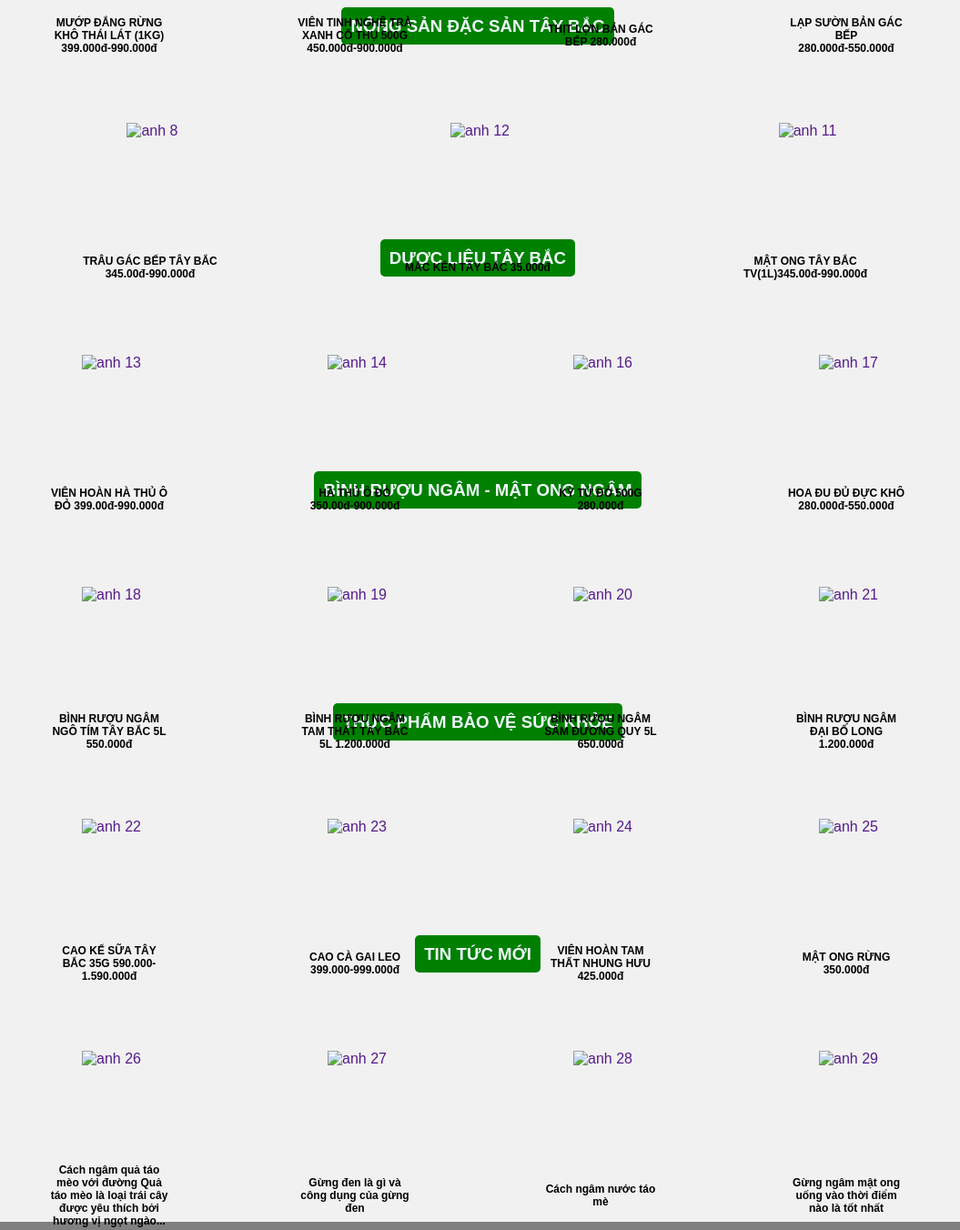
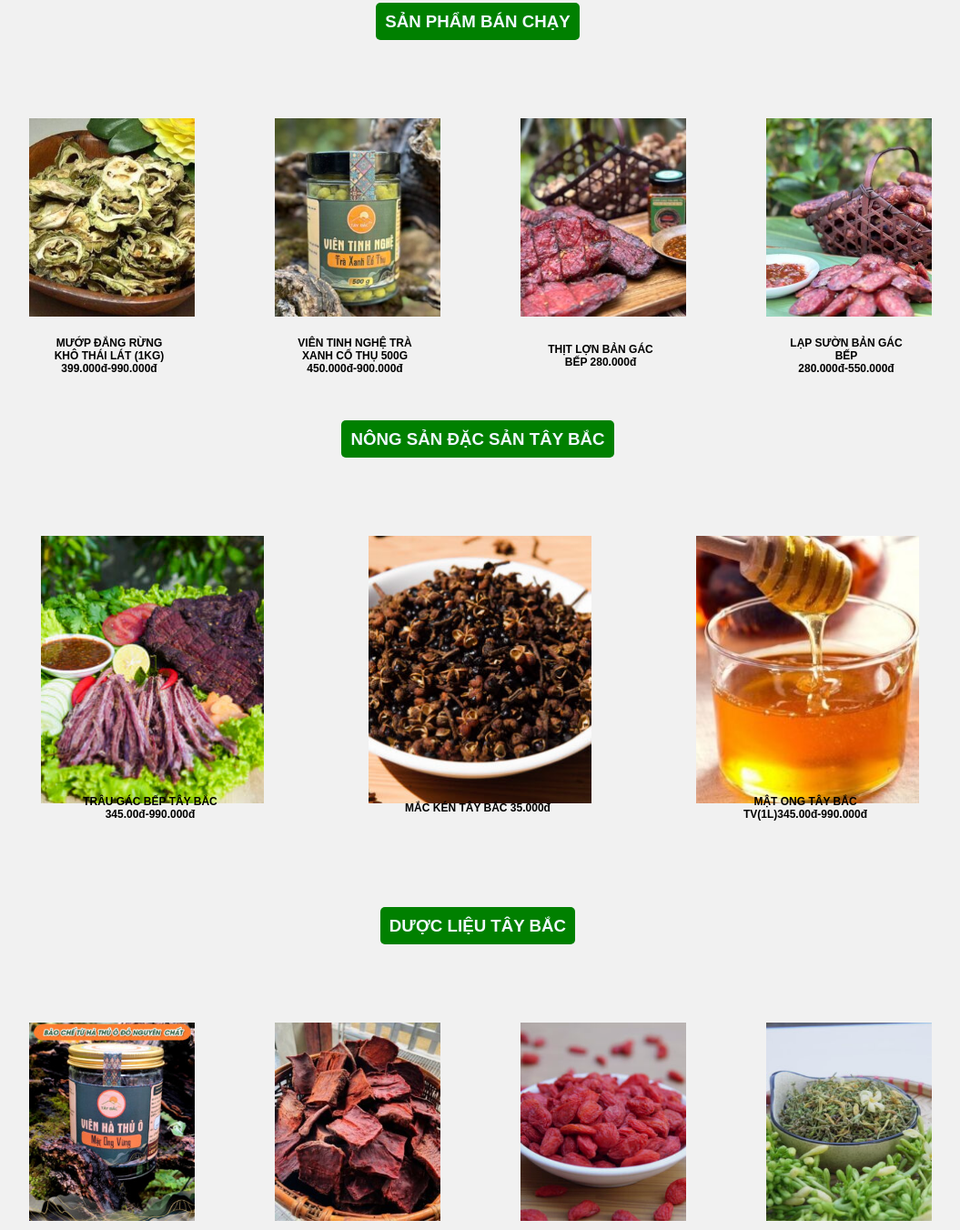
Before and after one commit to manhbinh2610/manhbinh, a plain HTML site: page index.html in a window 1280 px wide. Shown: the part 939-2291 px from the top of the page at 91% size, without its empty margins (115-1170 px from the left). Drawn offline with Linux system fonts and the light colour scheme; files whose address does not match are found by name.

Commit message:
Update index.html

```diff
--- a/index.html
+++ b/index.html
@@ -9,7 +9,7 @@
 <body>
     <div class="top">
        <ul>
-        <a href=""><img src="img/PNG-2-1035x800.png" alt=""></a>
+        <a href=""><img src="./PNG-2-1035x800.png" alt=""></a>
         <form action="">
             <input type="text"  placeholder="Tìm kiếm sản phẩm🔍">
         </form>
@@ -37,124 +37,124 @@
     </main>
     <div class="flex">
         <a href="" class="image-link">
-            <img src="img/anh1.jpg" alt="anh 1">
+            <img src="./anh1.jpg" alt="anh 1">
         </a>
         <a href="" class="image-link">
-            <img src="img/anh2.jpg" alt="anh 2">
+            <img src="./anh2.jpg" alt="anh 2">
         </a>
         <a href="" class="image-link">
-            <img src="img/anh3.jpg" alt="anh 3">
+            <img src="./anh3.jpg" alt="anh 3">
         </a>
     </div>
     <h3><a href="">SẢN PHẨM BÁN CHẠY</a></h3>
     <div class="flex">
         <a href="" class="image-link">
-            <img src="img/anh4.jpg" alt="anh 4">
+            <img src="./anh4.jpg" alt="anh 4">
             <div class="image-text">MƯỚP ĐẮNG RỪNG KHÔ THÁI LÁT (1KG) 399.000đ-990.000đ</div>
         </a>
         <a href="" class="image-link">
-            <img src="img/anh5.jpg" alt="anh 5">
+            <img src="./anh5.jpg" alt="anh 5">
             <div class="image-text"> VIÊN TINH NGHỆ TRÀ XANH CỔ THỤ 500G 450.000đ-900.000đ</div>
         </a>
         <a href="" class="image-link">
-            <img src="img/anh6.jpg" alt="anh 6">
+            <img src="./anh6.jpg" alt="anh 6">
             <div class="image-text"> THỊT LỢN BẢN GÁC BẾP 280.000đ</div>
         </a>
         <a href="" class="image-link">
-            <img src="img/anh7.jpg" alt="anh 7">
+            <img src="./anh7.jpg" alt="anh 7">
             <div class="image-text"> LẠP SƯỜN BẢN GÁC BẾP 280.000đ-550.000đ</div>
         </a>
     </div>
     <h3><a href="">NÔNG SẢN ĐẶC SẢN TÂY BẮC</a></h3>
     <div class="flex">
         <a href="" class="image-link">
-            <img src="img/anh8.jpg" alt="anh 8">
+            <img src="./anh8.jpg" alt="anh 8">
             <div class="image-text"> TRÂU GÁC BẾP TÂY BẮC 345.00đ-990.000đ</div>
         </a>
         <a href="" class="image-link">
-            <img src="img/anh12.jpg" alt="anh 12">
+            <img src="./anh12.jpg" alt="anh 12">
             <div class="image-text"> MẮC KÉN TÂY BẮC 35.000đ</div>
         </a>
         <a href="" class="image-link">
-            <img src="img/anh11.jpg" alt="anh 11">
+            <img src="./anh11.jpg" alt="anh 11">
             <div class="image-text"> MẬT ONG TÂY BẮC TV(1L)345.00đ-990.000đ</div>
         </a>
     </div>
     <h3><a href="">DƯỢC LIỆU TÂY BẮC</a></h3>
     <div class="flex">
         <a href="" class="image-link">
-            <img src="img/anh13.jpg" alt="anh 13">
+            <img src="./anh13.jpg" alt="anh 13">
             <div class="image-text"> VIÊN HOÀN HÀ THỦ Ô ĐỎ 399.00đ-990.000đ</div>
         </a>
         <a href="" class="image-link">
-            <img src="img/anh14.jpg" alt="anh 14">
+            <img src="./anh14.jpg" alt="anh 14">
             <div class="image-text"> HÀ THỦ Ô ĐỎ 350.00đ-900.000đ</div>
         </a>
         <a href="" class="image-link">
-            <img src="img/anh16.jpg" alt="anh 16">
+            <img src="./anh16.jpg" alt="anh 16">
             <div class="image-text">KỲ TỬ ĐỎ 500G  280.000đ</div>
         </a>
         <a href="" class="image-link">
-            <img src="img/anh17.jpg" alt="anh 17">
+            <img src="./anh17.jpg" alt="anh 17">
             <div class="image-text"> HOA ĐU ĐỦ ĐỰC KHÔ 280.000đ-550.000đ</div>
         </a>
     </div>
     <h3><a href="">BÌNH RƯỢU NGÂM - MẬT ONG NGÂM </a></h3>
     <div class="flex">
         <a href="" class="image-link">
-            <img src="img/anh18.jpg" alt="anh 18">
+            <img src="./anh18.jpg" alt="anh 18">
             <div class="image-text"> BÌNH RƯỢU NGÂM NGÔ TÍM TÂY BẮC 5L 550.000đ</div>
         </a>
         <a href="" class="image-link">
-            <img src="img/anh19.jpg" alt="anh 19">
+            <img src="./anh19.jpg" alt="anh 19">
             <div class="image-text"> BÌNH RƯỢU NGÂM TAM THẤT TÂY BẮC 5L 1.200.000đ</div>
         </a>
         <a href="" class="image-link">
-            <img src="img/anh20.jpg" alt="anh 20">
+            <img src="./anh20.jpg" alt="anh 20">
             <div class="image-text"> BÌNH RƯỢU NGÂM SÂM ĐƯƠNG QUY 5L 650.000đ</div>
         </a>
         <a href="" class="image-link">
-            <img src="img/anh21.jpg" alt="anh 21">
+            <img src="./anh21.jpg" alt="anh 21">
             <div class="image-text"> BÌNH RƯỢU NGÂM ĐẠI BỔ LONG 1.200.000đ</div>
         </a>
     </div>
     <h3><a href="">THỰC PHẨM BẢO VỆ SỨC KHỎE</a></h3>
     <div class="flex">
         <a href="" class="image-link">
-            <img src="img/anh22.jpg" alt="anh 22">
+            <img src="./anh22.jpg" alt="anh 22">
             <div class="image-text"> CAO KẾ SỮA TÂY BẮC 35G 590.000-1.590.000đ</div>
         </a>
         <a href="" class="image-link">
-            <img src="img/anh23.jpg" alt="anh 23">
+            <img src="./anh23.jpg" alt="anh 23">
             <div class="image-text"> CAO CÀ GAI LEO 399.000-999.000đ</div>
         </a>
         <a href="" class="image-link">
-            <img src="img/anh24.jpg" alt="anh 24">
+            <img src="./anh24.jpg" alt="anh 24">
             <div class="image-text"> VIÊN HOÀN TAM THẤT NHUNG HƯU 425.000đ</div>
         </a>
         <a href="" class="image-link">
-            <img src="img/anh25.jpg" alt="anh 25">
+            <img src="./anh25.jpg" alt="anh 25">
             <div class="image-text"> MẬT ONG RỪNG 350.000đ</div>
         </a>
     </div>
     <h3><a href="">TIN TỨC MỚI</a></h3>
     <div class="flex">
         <a href="" class="image-link">
-            <img src="img/anh26.jpg" alt="anh 26">
+            <img src="./anh26.jpg" alt="anh 26">
             <div class="image-text">Cách ngâm quả táo mèo với đường
                 Quả táo mèo là loại trái cây được yêu thích bởi hương vị ngọt ngào...
             </div>
         </a>
         <a href="" class="image-link">
-            <img src="img/anh27.jpg" alt="anh 27">
+            <img src="./anh27.jpg" alt="anh 27">
             <div class="image-text">Gừng đen là gì và công dụng của gừng đen </div>
         </a>
         <a href="" class="image-link">
-            <img src="img/anh28.jpg" alt="anh 28">
+            <img src="./anh28.jpg" alt="anh 28">
             <div class="image-text"> Cách ngâm nước táo mè</div>
         </a>
         <a href="" class="image-link">
-            <img src="img/anh29.jpg" alt="anh 29">
+            <img src="./anh29.jpg" alt="anh 29">
             <div class="image-text"> Gừng ngâm mật ong uống vào thời điểm nào là tốt nhất</div>
         </a>
     </div>
@@ -174,7 +174,7 @@
     <footer>
         <div class="footer">
             <ul>
-                <li><img src="img/PNG-2-1035x800.png" alt=""></li>
+                <li><img src="./PNG-2-1035x800.png" alt=""></li>
                 <li>Tây Bắc TV  mang phong vị núi rừng</li>
                 <li>đến ngôi nhà bạn</li>
             </ul>
```
